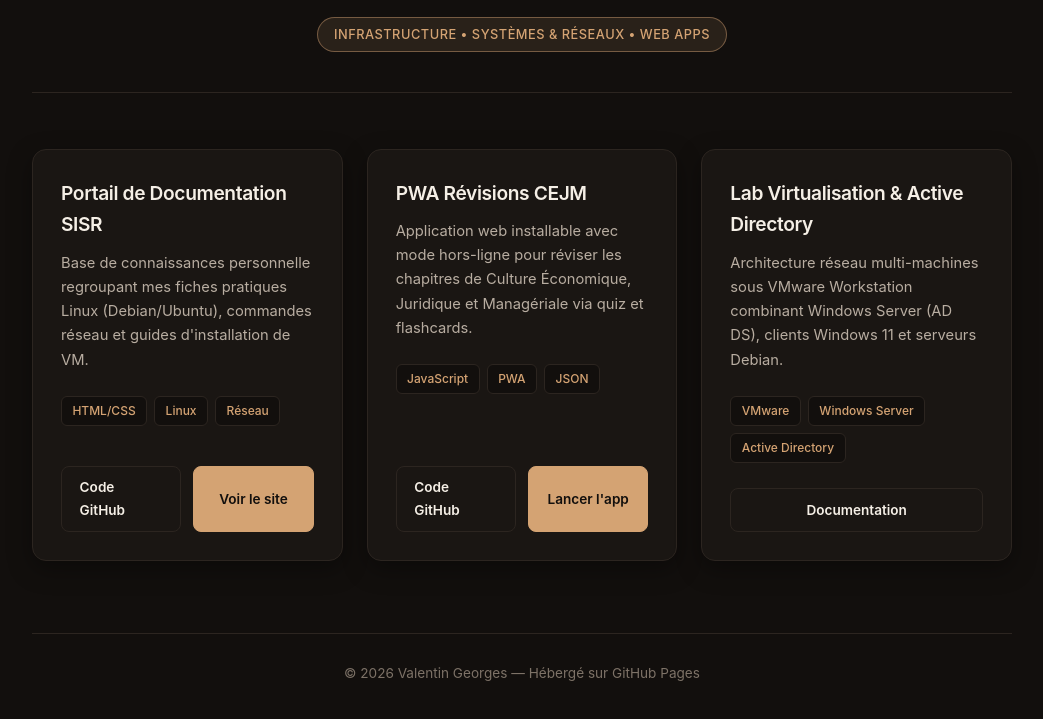
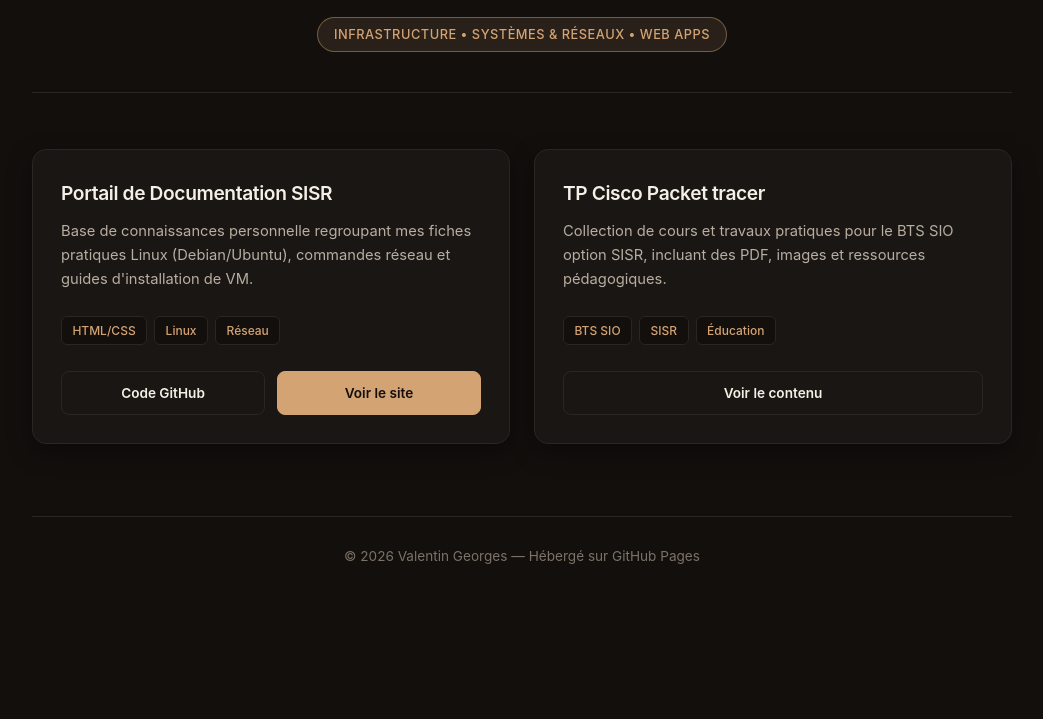
Before and after one commit to GsValentin/GsValentin.github.io, a plain HTML site: page index.html in a window 1280 px wide. Shown: the part 227-946 px from the top of the page, without its empty margins (118-1161 px from the left). After the commit the page ends 842 px from the top, so only its background shows below. Drawn offline with Linux system fonts and the light colour scheme.

Commit message:
test de modification de la page

```diff
--- a/index.html
+++ b/index.html
@@ -37,37 +37,19 @@
                     <a href="#" target="_blank" class="btn btn-primary">Voir le site</a>
                 </div>
             </article>
-
             <!-- PROJET 2 -->
-            <article class="card">
+             <article class="card">
                 <div>
-                    <h2>PWA Révisions CEJM</h2>
-                    <p>Application web installable avec mode hors-ligne pour réviser les chapitres de Culture Économique, Juridique et Managériale via quiz et flashcards.</p>
+                    <h2>TP Cisco Packet tracer</h2>
+                    <p>Collection de cours et travaux pratiques pour le BTS SIO option SISR, incluant des PDF, images et ressources pédagogiques.</p>
                     <div class="tags">
-                        <span class="tag">JavaScript</span>
-                        <span class="tag">PWA</span>
-                        <span class="tag">JSON</span>
+                        <span class="tag">BTS SIO</span>
+                        <span class="tag">SISR</span>
+                        <span class="tag">Éducation</span>
                     </div>
                 </div>
                 <div class="links">
-                    <a href="https://github.com/GsValentin" target="_blank" class="btn btn-secondary">Code GitHub</a>
-                    <a href="#" target="_blank" class="btn btn-primary">Lancer l'app</a>
-                </div>
-            </article>
-
-            <!-- PROJET 4 -->
-            <article class="card">
-                <div>
-                    <h2>Lab Virtualisation & Active Directory</h2>
-                    <p>Architecture réseau multi-machines sous VMware Workstation combinant Windows Server (AD DS), clients Windows 11 et serveurs Debian.</p>
-                    <div class="tags">
-                        <span class="tag">VMware</span>
-                        <span class="tag">Windows Server</span>
-                        <span class="tag">Active Directory</span>
-                    </div>
-                </div>
-                <div class="links">
-                    <a href="https://github.com/GsValentin" target="_blank" class="btn btn-secondary">Documentation</a>
+                    <a href="" target="_blank" class="btn btn-secondary">Voir le contenu</a>
                 </div>
             </article>
 
```
